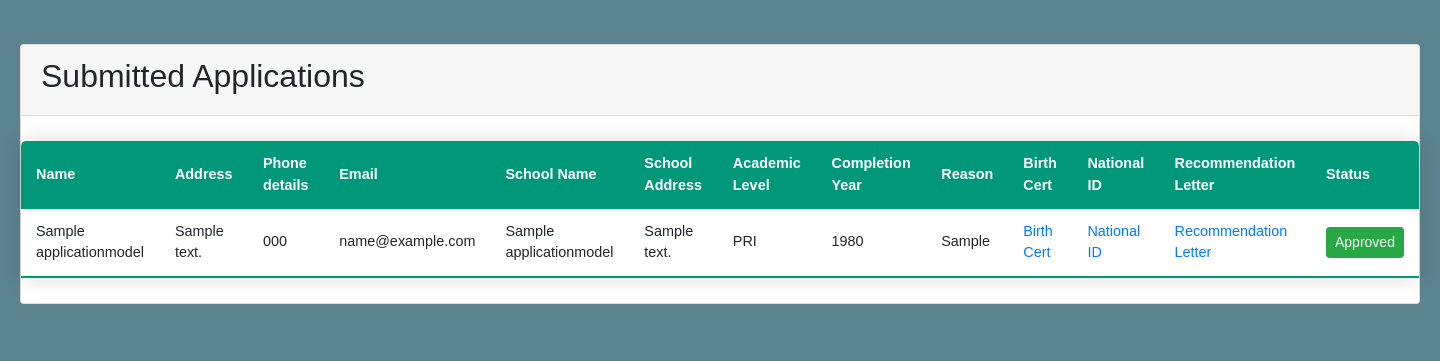
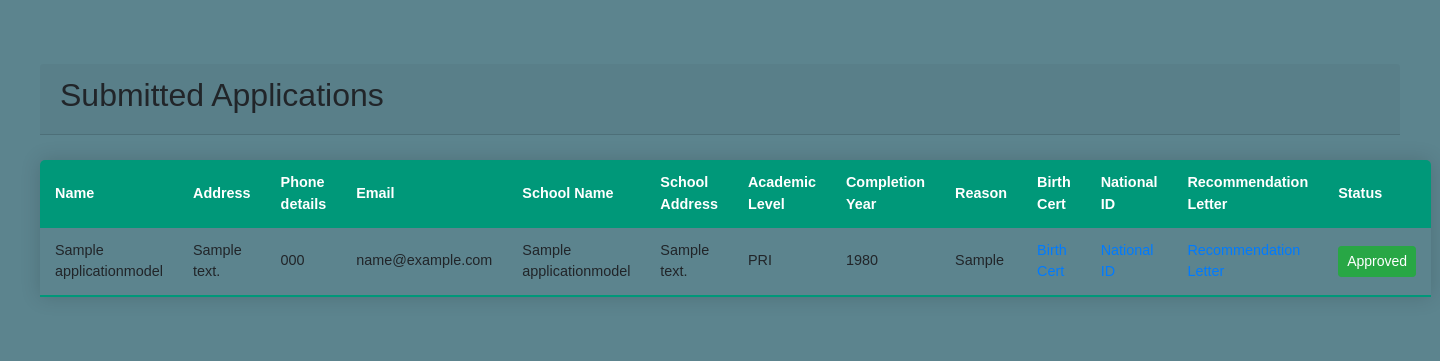
Before and after one commit to Gathiira/sponsorship-sample-web, a Django app: page /staff_index/ in a window 1440 px wide. Shown: the part 56-417 px from the top of the page. Run offline with Django 3.2, Linux system fonts and the light colour scheme; a user stored in the database is signed in; tables that the repository leaves empty hold one stand-in row (values such as "Sample post"); some libraries are stand-ins or nearby versions.

Commit message:
changing index

```diff
--- a/templates/staff_index.html
+++ b/templates/staff_index.html
@@ -5,7 +5,7 @@
 {% block title %} Staffs {% endblock %}
 
 {% block content %}
-<div class="card">
+<div class="card-body">
   <div class="card-header text-black">
     <h2>Submitted Applications</h2>
   </div>
```
Lines whose indentation alone changed are shown as unchanged.
